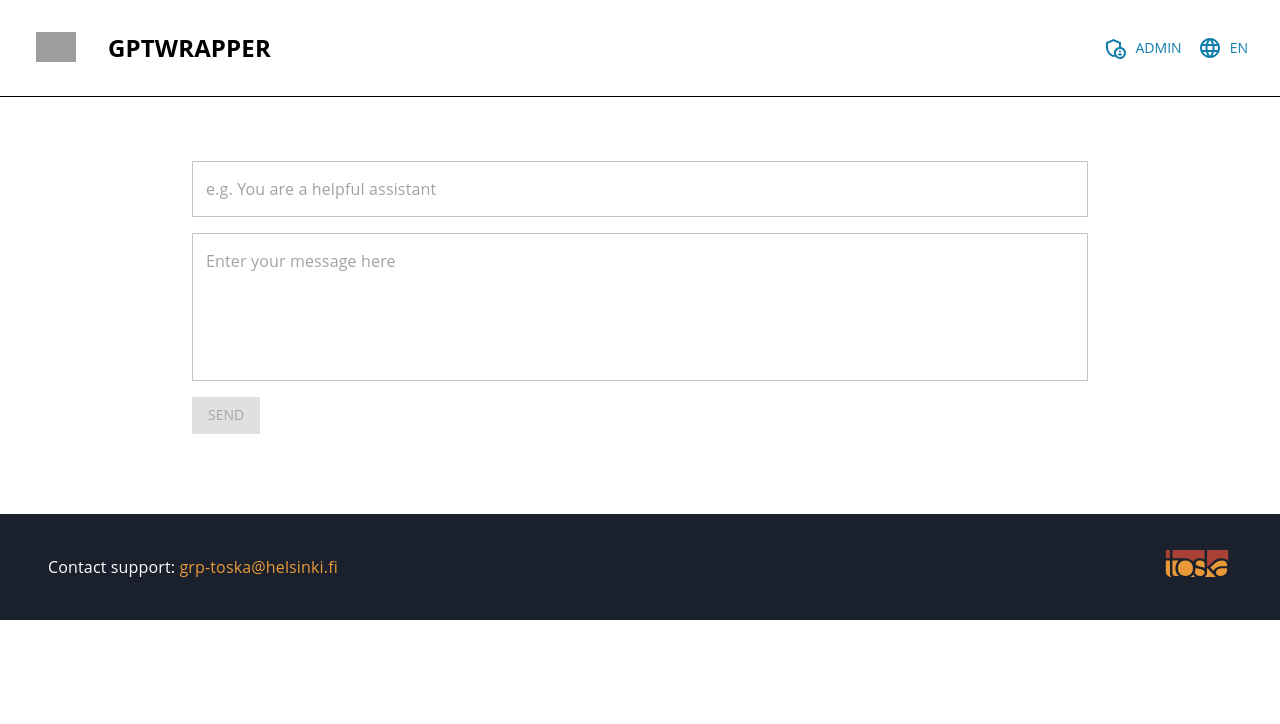
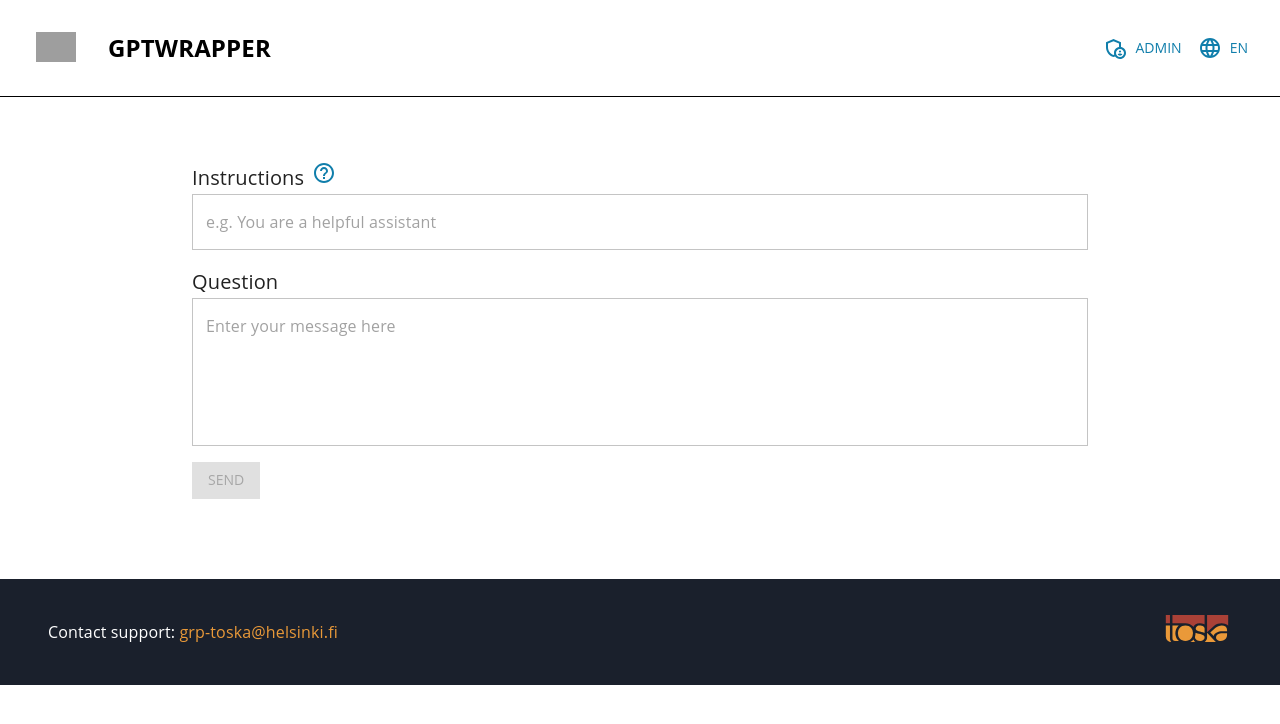
Before and after one commit to UniversityOfHelsinkiCS/gptwrapper, a React (Vite) app: page / in a window 1280 px wide. Shown: the top 724 px of the page. Built offline with nearby package versions, Linux system fonts and the light colour scheme; grey boxes are pictures that could not be loaded.

Commit message:
Simple usage instructions

```diff
--- a/src/client/components/Chat/SendMessage.tsx
+++ b/src/client/components/Chat/SendMessage.tsx
@@ -1,5 +1,5 @@
 import React from 'react'
-import { Box, TextField, Button } from '@mui/material'
+import { Box, TextField, Button, Typography } from '@mui/material'
 import { useTranslation } from 'react-i18next'
 
 import { Set } from '../../types'
@@ -17,6 +17,9 @@ const SendMessage = ({
 
   return (
     <Box mb={2}>
+      <Typography variant="h6">
+        {t('chat:message')}
+      </Typography>
       <Box mb={2}>
         <TextField
           fullWidth
--- a/src/client/components/Chat/SystemMessage.tsx
+++ b/src/client/components/Chat/SystemMessage.tsx
@@ -1,8 +1,24 @@
 import React from 'react'
-import { Box, TextField, } from '@mui/material'
+import { Box, TextField, Typography, Tooltip } from '@mui/material'
+import { HelpOutline } from '@mui/icons-material'
 import { useTranslation } from 'react-i18next'
 
 import { Set } from '../../types'
+
+const Info = () => {
+  const { t } = useTranslation()
+
+  return (
+    <Box>
+      <Typography variant="h6" display="inline">
+        {t('chat:systemMessage')}
+        <Tooltip placement="right" title={t('chat:systemMessageInfo')}>
+          <HelpOutline sx={{ ml: 1 }} color="primary" />
+        </Tooltip>
+      </Typography>
+    </Box>
+  )
+}
 
 const SystemMessage = ({
   system,
@@ -17,13 +33,14 @@ const SystemMessage = ({
 
   return (
     <Box mb={2}>
+      <Info />
       <TextField
         fullWidth
         multiline
         minRows={1}
         value={system}
         onChange={(e) => setSystem(e.target.value)}
-        placeholder={t('chat:exampleSystemMessage') as string}
+        placeholder={disabled ? '' : t('chat:exampleSystemMessage') as string}
         disabled={disabled}
       />
     </Box>
--- a/src/client/locales/en.json
+++ b/src/client/locales/en.json
@@ -8,7 +8,10 @@
     "contactSupport": "Contact support: <mailTo>{{supportEmail}}</mailTo>"
   },
   "chat": {
+    "systemMessage": "Instructions",
+    "systemMessageInfo": "Initialize the conversation by giving high level instructions to the AI",
     "exampleSystemMessage": "e.g. You are a helpful assistant",
+    "message": "Question",
     "messagePlaceholder": "Enter your message here"
   }
 }
--- a/src/client/locales/fi.json
+++ b/src/client/locales/fi.json
@@ -8,7 +8,10 @@
     "contactSupport": "Ota yhteyttä tukeen: <mailTo>{{supportEmail}}</mailTo>"
   },
   "chat": {
+    "systemMessage": "Ohjeistus",
+    "systemMessageInfo": "Alusta keskustelu antamalla yleistason ohjeita tekoälylle",
     "exampleSystemMessage": "esim. Olet hyödyllinen avustaja",
+    "message": "Kysymys",
     "messagePlaceholder": "Kirjoita viestisi tähän"
   }
 }
--- a/src/client/locales/sv.json
+++ b/src/client/locales/sv.json
@@ -7,7 +7,10 @@
     "contactSupport": ""
   },
   "chat": {
+    "systemMessage": "",
+    "systemMessageInfo": "",
     "exampleSystemMessage": "",
+    "message": "",
     "messagePlaceholder": ""
   }
 }
```
